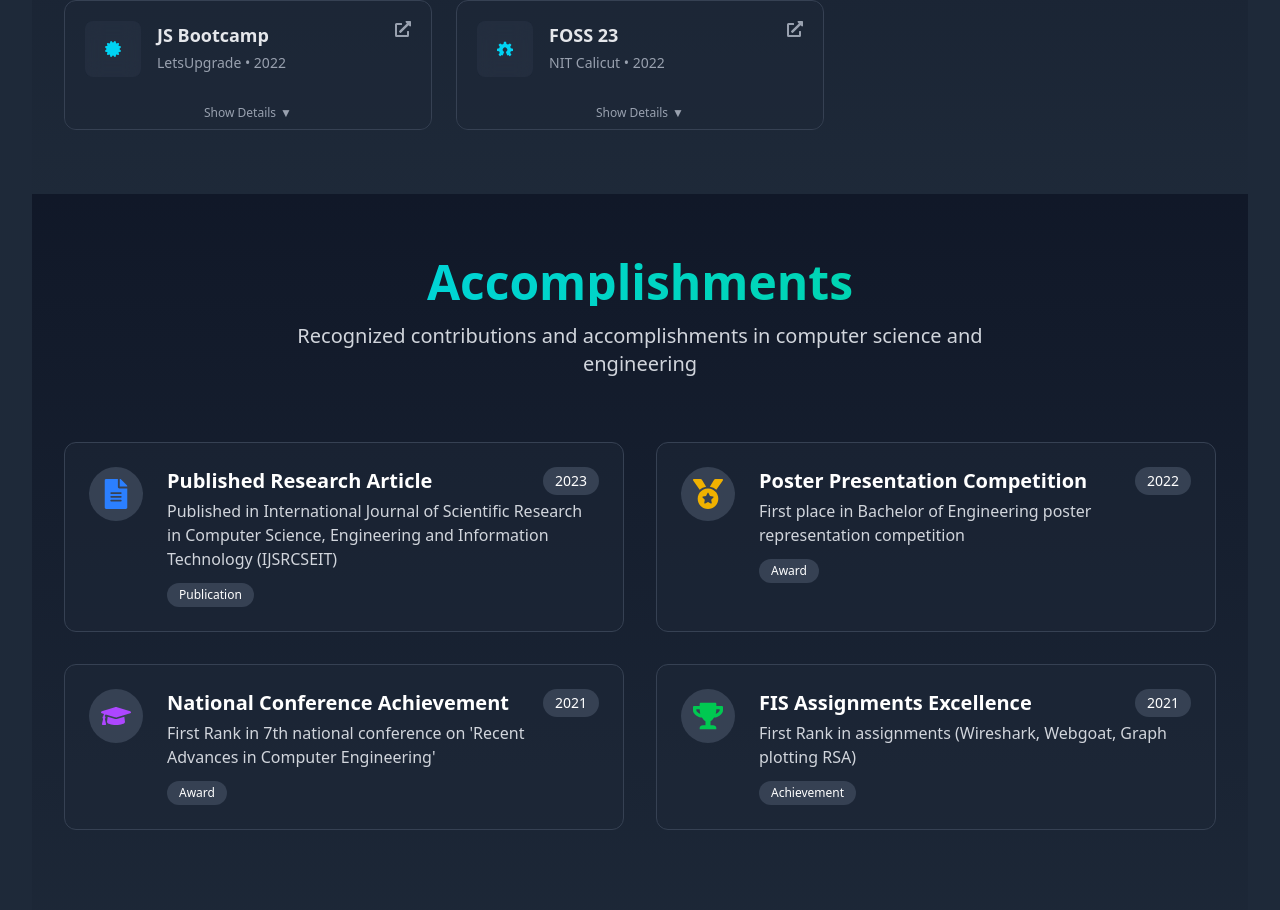
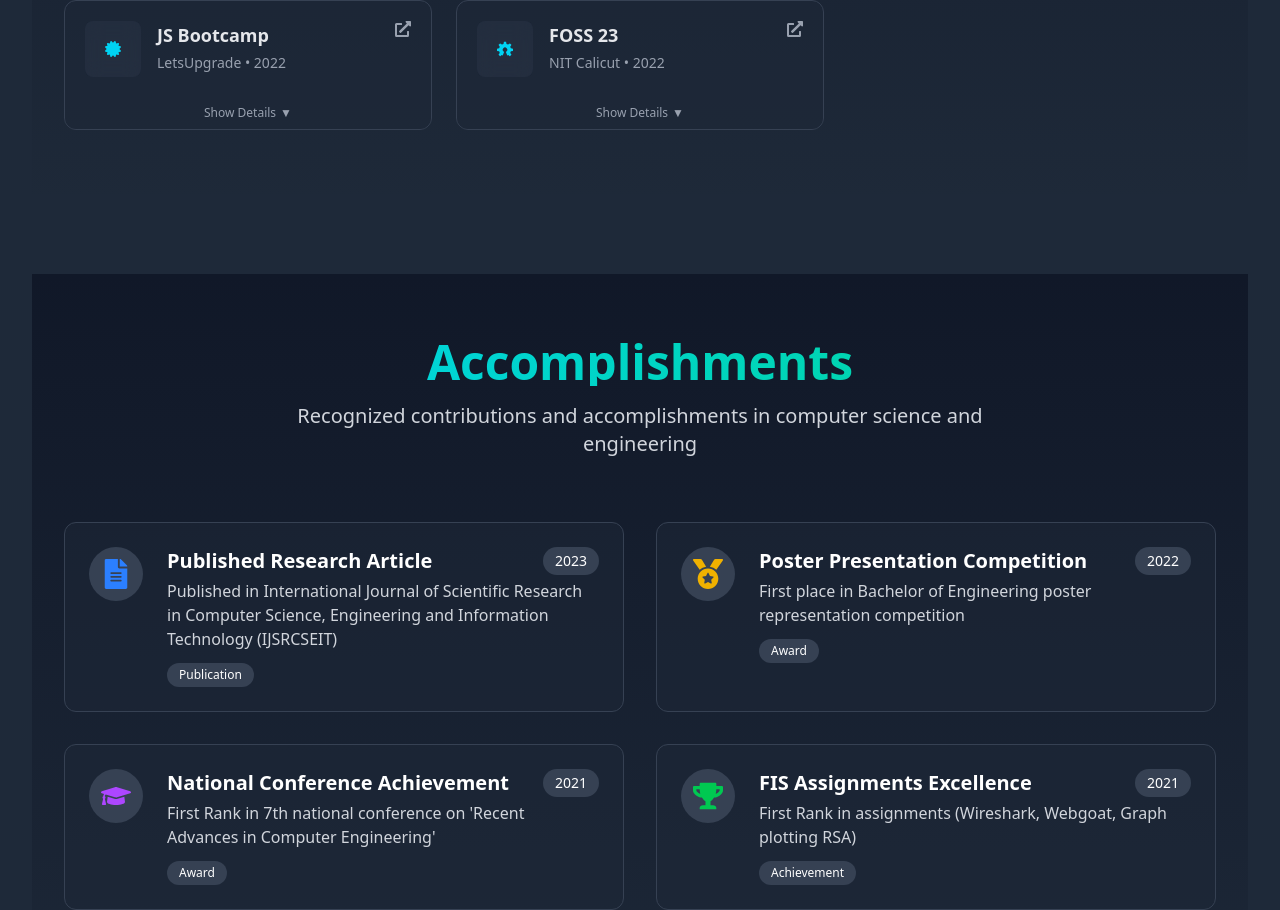
Before and after one commit to sbavis20/my-portfolio-app, a React (Vite) app: page / in a window 1280 px wide. Shown: the part 5351-6261 px from the top of the page. Built offline with nearby package versions, Linux system fonts and the light colour scheme.

Commit message:
Nav bar link corrected by adding section id

```diff
--- a/src/components/Accomplishments.jsx
+++ b/src/components/Accomplishments.jsx
@@ -38,6 +38,7 @@ const ResearchAchievements = () => {
   ];
 
   return (
+ <section id="accomplishments" className="py-20 bg-gray-800">
     <div className="min-h-screen bg-gradient-to-b from-gray-900 to-gray-800 text-white py-16 px-4 sm:px-6 lg:px-8">
       <div className="max-w-6xl mx-auto">
         {/* Header */}
@@ -90,7 +91,7 @@ const ResearchAchievements = () => {
 
 
       </div>
-    </div>
+    </div></section>
   );
 };
 
--- a/src/components/Publications.jsx
+++ b/src/components/Publications.jsx
@@ -50,7 +50,7 @@ const Research = () => {
 
   return (
     <section
-      id="research"
+      id="publications"
       className="py-20 bg-gradient-to-b from-gray-900 to-gray-800 dark:from-gray-800 dark:to-gray-700 text-white min-h-[600px]"
       itemScope
       itemType="http://schema.org/ItemList"
```
